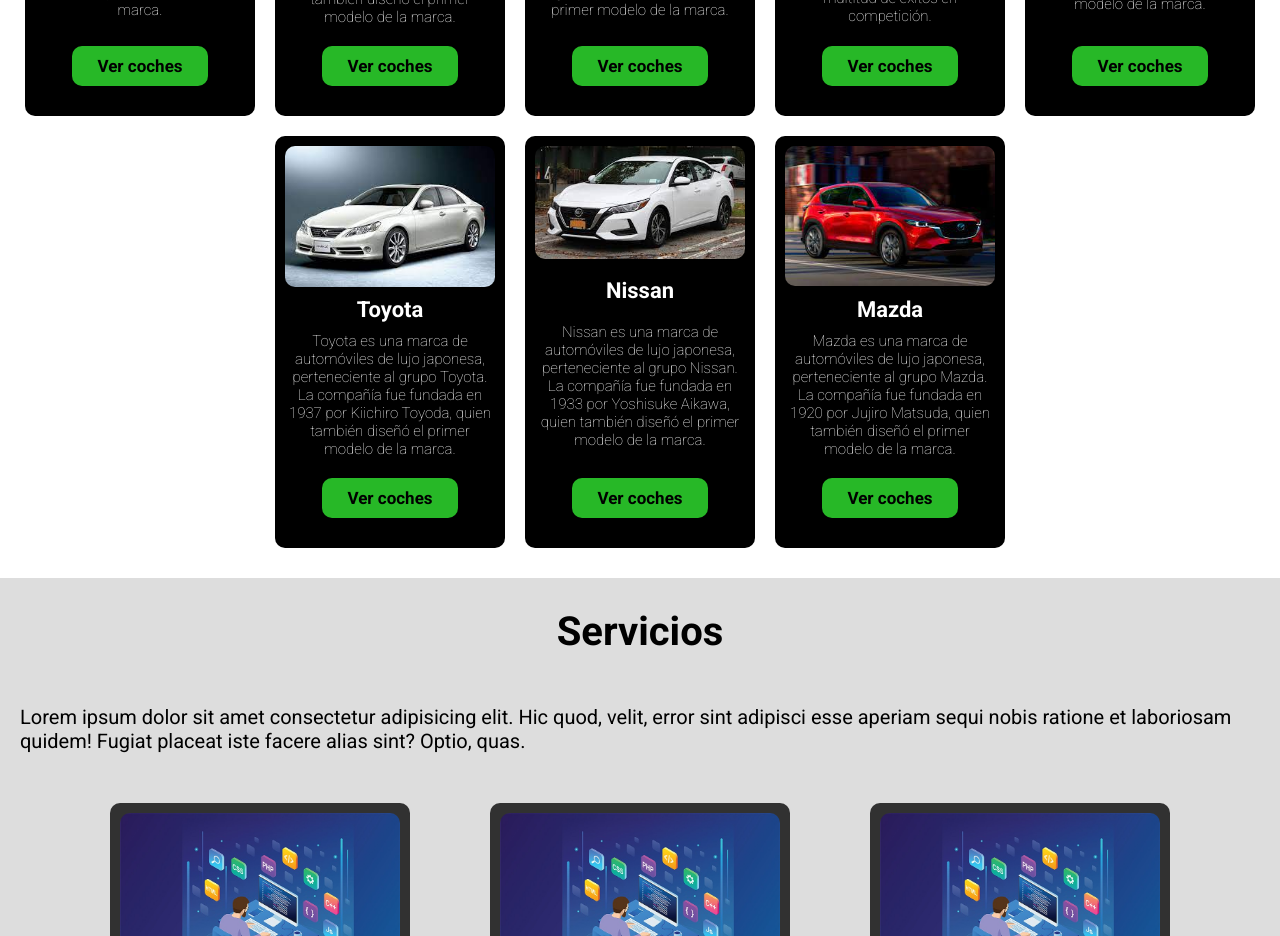
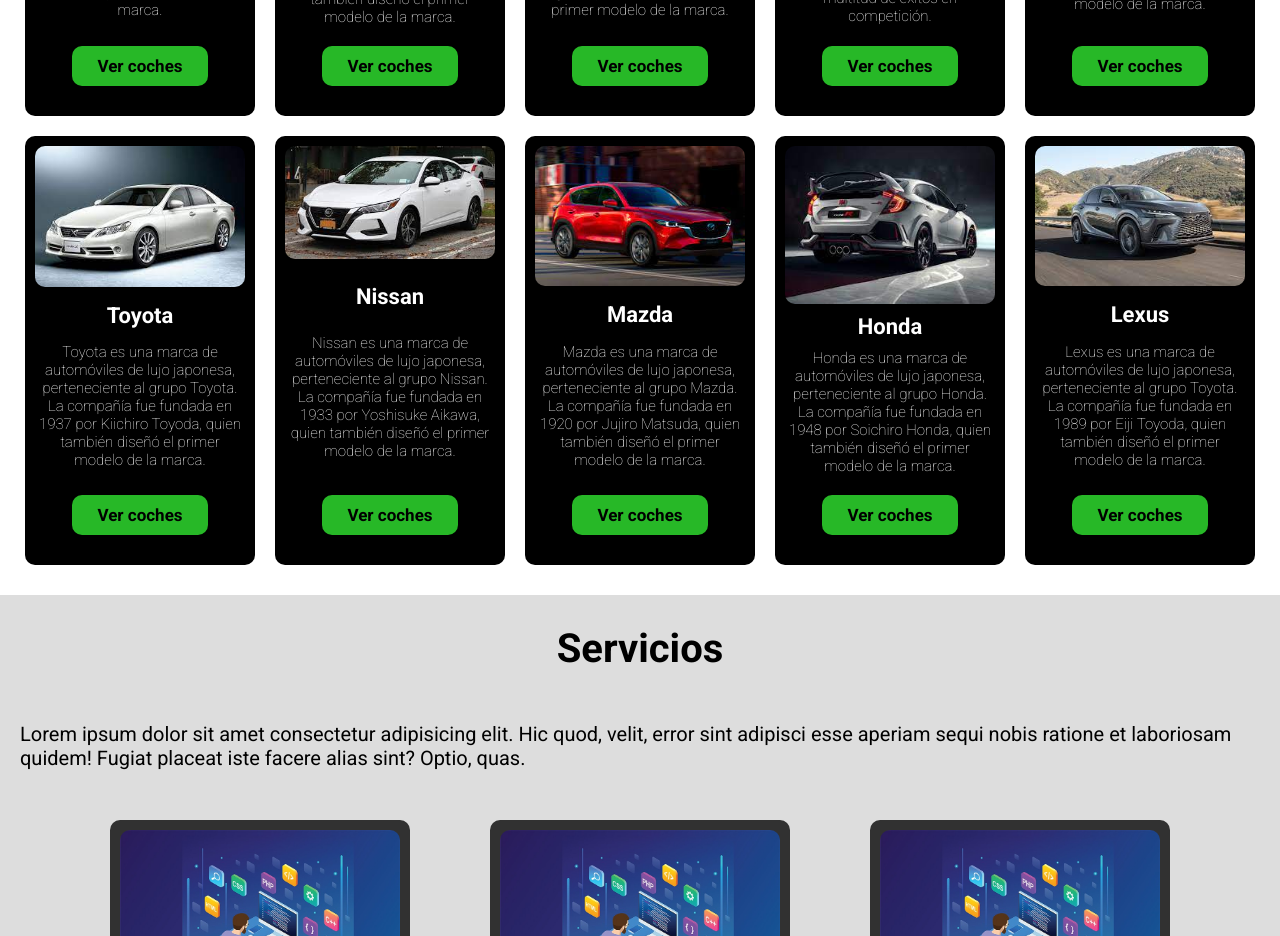
Before and after one commit to cmglezpdev/landing-page, a React (Create React App) app: page / in a window 1280 px wide. Shown: the part 1900-2836 px from the top of the page. Built offline with nearby package versions, Linux system fonts and the light colour scheme.

Commit message:
feat: show honda and lexus

```diff
--- a/src/components/gallery/Gallery.jsx
+++ b/src/components/gallery/Gallery.jsx
@@ -92,6 +92,19 @@
                     name='Mazda'
                     info='Mazda es una marca de automóviles de lujo japonesa, perteneciente al grupo Mazda. La compañía fue fundada en 1920 por Jujiro Matsuda, quien también diseñó el primer modelo de la marca.'
                 />
+
+                <CardCar
+                    img='assets/gallery/honda.jpg'
+                    name='Honda'
+                    info='Honda es una marca de automóviles de lujo japonesa, perteneciente al grupo Honda. La compañía fue fundada en 1948 por Soichiro Honda, quien también diseñó el primer modelo de la marca.'
+                />
+
+                <CardCar
+                    img='assets/gallery/lexus.jpg'
+                    name='Lexus'
+                    info='Lexus es una marca de automóviles de lujo japonesa, perteneciente al grupo Toyota. La compañía fue fundada en 1989 por Eiji Toyoda, quien también diseñó el primer modelo de la marca.'
+                />
+
             </div>
 
 
```
